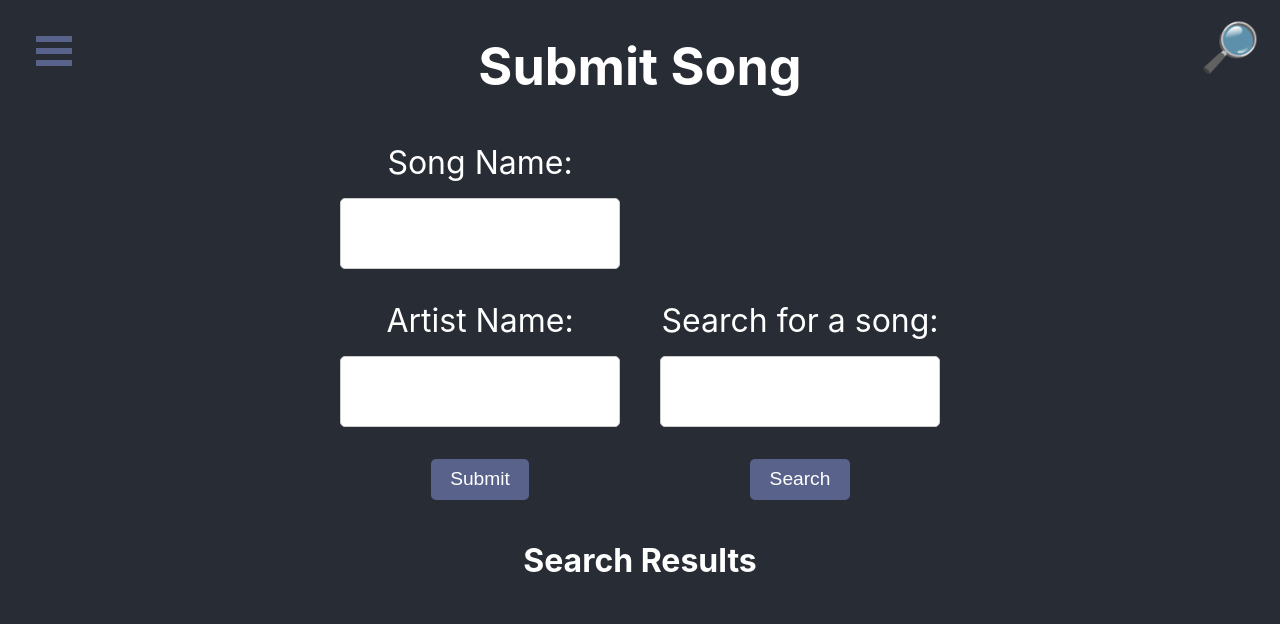
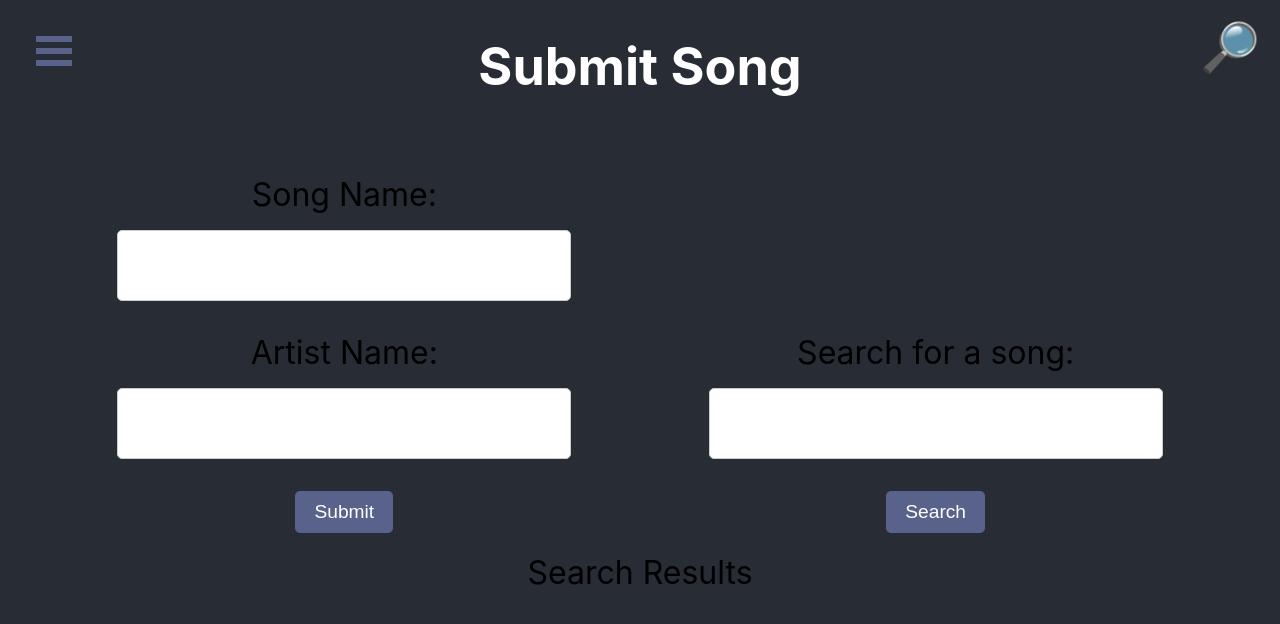
Before and after one commit to AnthonySchneider2000/NextJS-YouTube-Playlist-Manager, a Next.js app: page /SubmitSong in a window 1280 px wide. Shown: the top 624 px of the page. Built offline with nearby package versions, Linux system fonts and the light colour scheme.

Commit message:
fixed bug in css from creating .app-Main

```diff
--- a/pages/Register.js
+++ b/pages/Register.js
@@ -5,6 +5,7 @@ import Layout from "@/components/Layout";
 export default function Register() {
   return (
     <Layout title="Register">
+      <div className={styles["spacer"]}></div>
       <form
         className={styles["registration-form"]}
         action="/api/register"
--- a/pages/SubmitSong.js
+++ b/pages/SubmitSong.js
@@ -31,6 +31,7 @@ export default function SubmitSong() {
   };
   return (
     <Layout title="Submit Song">
+      <div className={styles["pageContainer"]}>
         <div className={styles["formContainer"]}>
           <form
             className={styles["registration-form"]}
@@ -57,18 +58,13 @@ export default function SubmitSong() {
             <button type="submit">Search</button>
           </form>
         </div>
-      <div>
-        <h1>Search Results</h1>
-        <ul>
+        <div className={styles["searchTitle"]}>Search Results</div>
         {searchResults.map((result) => (
-            <li key={result.id.videoId} className={playlistCSS["playlistListFlex"]}>
+          <div className={playlistCSS["playlistListFlex"]}>
             <div>{result.snippet.title}</div>
-            </li>
+          </div>
         ))}
-        </ul>
-
       </div>
-
     </Layout>
   );
 }
--- a/styles/App.module.css
+++ b/styles/App.module.css
@@ -11,19 +11,6 @@
   justify-content: top;
   font-size: calc(10px + 2vmin);
   color: white;
-}
-.App-main {
-  padding-top: 20px;
-  position:absolute;
-  left: 50%;
-  top: 55%;
-  transform: translate(-50%, -50%);
-  display: flex;
-  flex-direction: column;
-  align-items: center;
-  justify-content: flex-start;
-  color: white;
-  height: 90vh;
 }
 
 .App-link {
@@ -96,6 +83,15 @@
   /* background-color: #58628a; */
   color: #c7d3ff;
 }
+
+.pageContainer{
+  display: flex;
+  flex-direction: column;
+  align-items: center;
+  justify-content: flex-start;
+  width: 100%;
+}
+
 .formContainer{
   display: flex;
   flex-direction: row;
@@ -145,3 +141,13 @@
 .registration-form button:hover {
   background-color: #c7d3ff;
 }
+
+.searchTitle {
+  font-size: 2em;
+  margin-bottom: 0.5em;
+  display: block;
+}
+
+.spacer{
+  height: 150px;
+}
```
Lines whose indentation alone changed are shown as unchanged.
